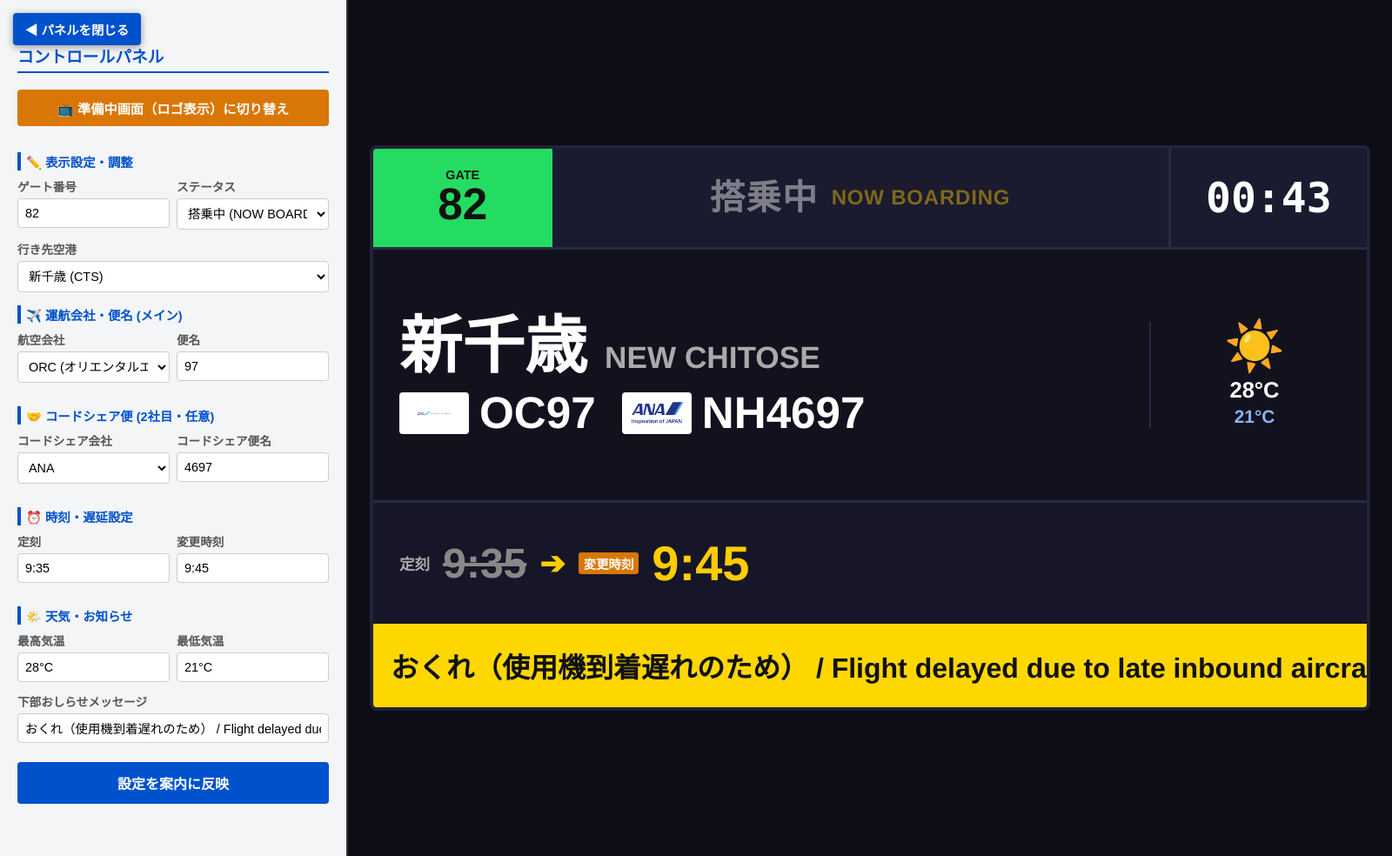
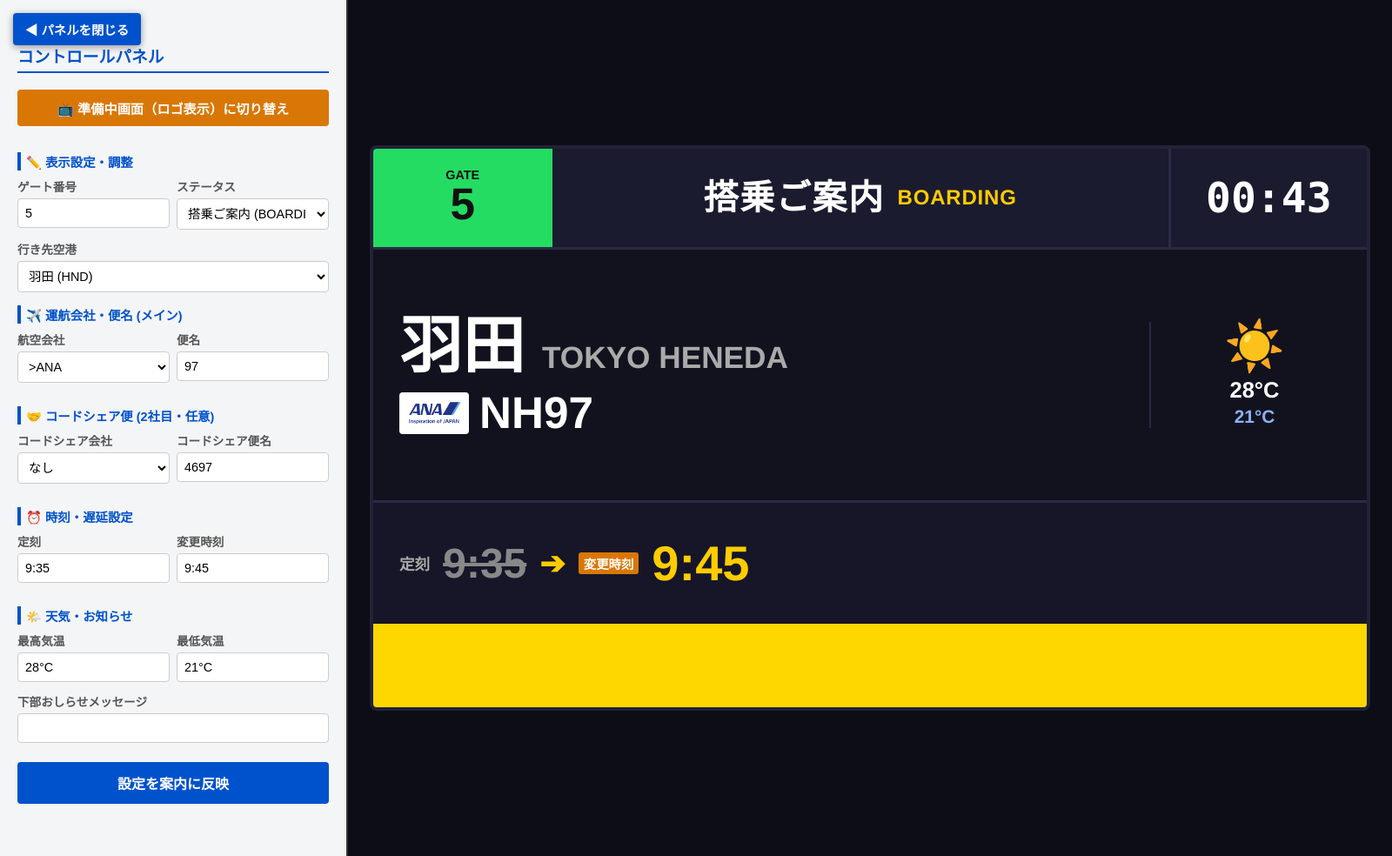
Before and after one commit to s025101/flight-app, a Flask app: page / in a window 1600 px wide. Shown: the whole page at 87% size. Run offline with Flask 3, Linux system fonts and the light colour scheme.

Commit message:
Update main.html

```diff
--- a/templates/main.html
+++ b/templates/main.html
@@ -340,13 +340,13 @@
       <div class="row">
         <div class="form-group">
           <label>ゲート番号</label>
-          <input type="text" id="gate" value="82">
+          <input type="text" id="gate" value="5">
         </div>
         <div class="form-group">
           <label>ステータス</label>
           <select id="title_select">
-            <option value="搭乗中" data-en="NOW BOARDING" selected>搭乗中 (NOW BOARDING)</option>
-            <option value="搭乗ご案内" data-en="BOARDING">搭乗ご案内 (BOARDING)</option>
+            <option value="搭乗中" data-en="NOW BOARDING">搭乗中 (NOW BOARDING)</option>
+            <option value="搭乗ご案内" data-en="BOARDING" selected>搭乗ご案内 (BOARDING)</option>
             <option value="最終案内" data-en="FINAL CALL">最終案内 (FINAL CALL)</option>
             <option value="出発遅延" data-en="DELAYED">出発遅延 (DELAYED)</option>
             <option value="欠航" data-en="CANCELLED">欠航 (CANCELLED)</option>
@@ -360,7 +360,7 @@
         <label>行き先空港</label>
         <select id="destination" onchange="onDestinationChange()">
           <optgroup label="北海道">
-            <option value="新千歳" data-en="NEW CHITOSE" data-lat="42.775" data-lon="141.692" selected>新千歳 (CTS)</option>
+            <option value="新千歳" data-en="NEW CHITOSE" data-lat="42.775" data-lon="141.692">新千歳 (CTS)</option>
             <option value="函館" data-en="HAKODATE">函館 (HKD)</option>
             <option value="旭川" data-en="ASAHIKAWA">旭川 (AKJ)</option>
             <option value="釧路" data-en="KUSHIRO">釧路 (KUH)</option>
@@ -384,7 +384,7 @@
             <option value="福島" data-en="FUKUSHIMA">福島 (FKS)</option>
           </optgroup>
           <optgroup label="関東・甲信越">
-            <option value="羽田" data-en="TOKYO HEDA" data-lat="35.549" data-lon="139.779">羽田 (HND)</option>
+            <option value="羽田" data-en="TOKYO HENEDA" data-lat="35.549" data-lon="139.779" selected>羽田 (HND)</option>
             <option value="成田" data-en="NARITA" data-lat="35.771" data-lon="140.392">成田 (NRT)</option>
             <option value="茨城" data-en="IBARAKI">茨城 (IBR)</option>
             <option value="新潟" data-en="NIIGATA">新潟 (KIJ)</option>
@@ -455,23 +455,23 @@
         <div class="form-group">
           <label>航空会社</label>
           <select id="airline_code">
-            <option value="ANA">ANA (全日本空輸)</option>
-            <option value="JAL">JAL (日本航空)</option>
-            <option value="SKY">SKY (スカイマーク)</option>
-            <option value="ADO">ADO (エア・ドゥ)</option>
-            <option value="SNJ">SNJ (ソラシドエア)</option>
-            <option value="SFJ">SFJ (スターフライヤー)</option>
-            <option value="APJ">APJ (ピーチ)</option>
-            <option value="JJP">JJP (ジェットスター・ジャパン)</option>
-            <option value="SJO">SJO (春秋航空日本)</option>
-            <option value="FDA">FDA (フジドリームエアラインズ)</option>
-            <option value="IBX">IBX (アイベックスエアラインズ)</option>
-            <option value="ORC" selected>ORC (オリエンタルエアブリッジ)</option>
-            <option value="AMX">AMX (天草エアライン)</option>
-            <option value="JTA">JTA (日本トランスオーシャン航空)</option>
-            <option value="RAC">RAC (琉球エアーコミューター)</option>
-            <option value="JAC">JAC (日本エアコミューター)</option>
-            <option value="HAC">HAC (北海道エアシステム)</option>
+            <option value="ANA" selected>>ANA</option>
+            <option value="JAL">JAL</option>
+            <option value="SKY">SKY</option>
+            <option value="ADO">ADO</option>
+            <option value="SNJ">SNJ</option>
+            <option value="SFJ">SFJ</option>
+            <option value="APJ">APJ</option>
+            <option value="JJP">JJP</option>
+            <option value="SJO">SJO</option>
+            <option value="FDA">FDA</option>
+            <option value="IBX">IBX</option>
+            <option value="ORC">ORC </option>
+            <option value="AMX">AMX</option>
+            <option value="JTA">JTA</option>
+            <option value="RAC">RAC</option>
+            <option value="JAC">JAC</option>
+            <option value="HAC">HAC</option>
           </select>
         </div>
         <div class="form-group">
@@ -486,7 +486,7 @@
           <label>コードシェア会社</label>
           <select id="co_airline_code">
             <option value="">なし</option>
-            <option value="ANA" selected>ANA</option>
+            <option value="ANA">ANA</option>
             <option value="JAL">JAL</option>
             <option value="SKY">SKY</option>
             <option value="ADO">ADO</option>
@@ -494,6 +494,7 @@
             <option value="SFJ">SFJ</option>
             <option value="APJ">APJ</option>
             <option value="JJP">JJP</option>
+            <option value="SJO">SJO</option>
             <option value="FDA">FDA</option>
             <option value="IBX">IBX</option>
             <option value="ORC">ORC</option>
@@ -535,7 +536,7 @@
       </div>
       <div class="form-group">
         <label>下部おしらせメッセージ</label>
-        <input type="text" id="notice_message" value="おくれ（使用機到着遅れのため） / Flight delayed due to late inbound aircraft.">
+        <input type="text" id="notice_message" value="">
       </div>
 
       <button type="button" class="btn-primary" onclick="sendUpdate()">設定を案内に反映</button>
```
